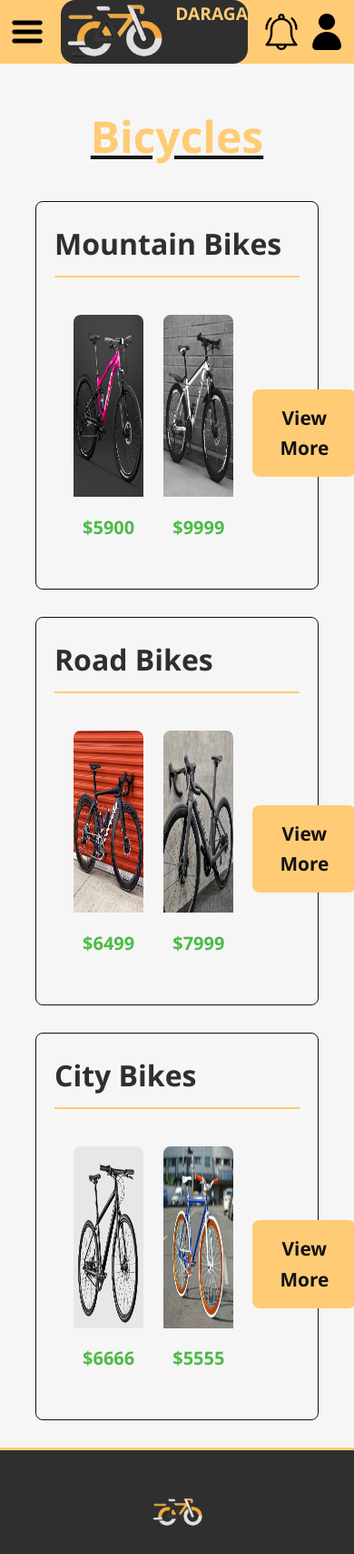
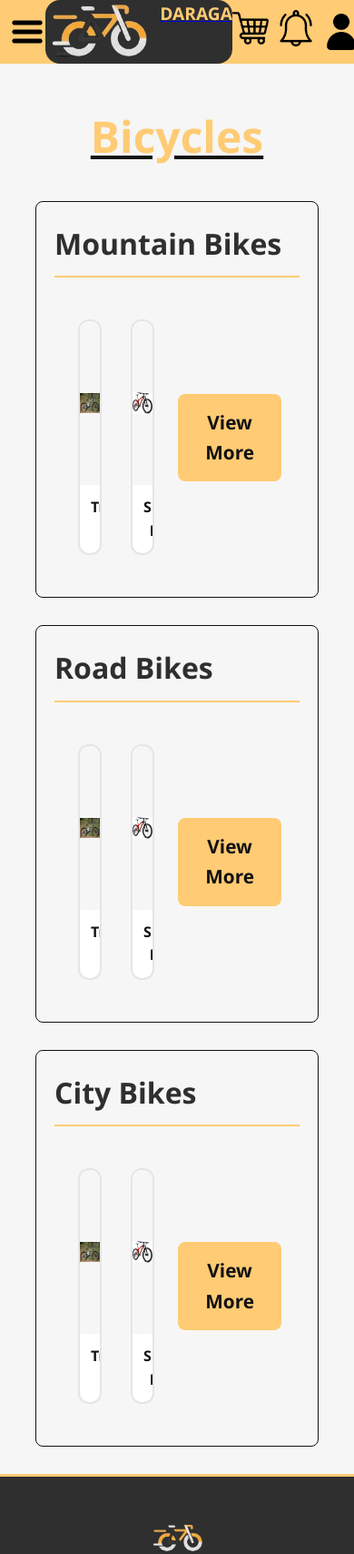
Before and after one commit to MohamedSoliman1012/Daraga-shoping-website, a PHP site: page /bicycles.html in a window 390 px wide; the page is wider, and only the part inside the window is pictured. Shown: the top 1708 px of that part at 91% size. Run offline with PHP 8.4, Linux system fonts and the light colour scheme.

Commit message:
Redesign bike and discount item cards, update header UI
Refactored the display of bike and discount items in bicycles.html and home.html to use a unified 'item-card' component with improved styling and structure. Enhanced the header in bicycles.html with navigation icons, a profile dropdown, and accessibility improvements. Updated style.css to consolidate and modernize card styles, ensuring consistency and responsiveness across devices.

```diff
--- a/bicycles.html
+++ b/bicycles.html
@@ -5,19 +5,44 @@
     <meta name="viewport" content="width=device-width, initial-scale=1.0">
     <title>Bicycles Page</title>
     <link rel="stylesheet" href="styles/style.css">
+    <script src="js/navigation.js" defer></script>
 </head>
 <body>
     <header class="header-main">
-        <div class="L">
-            <img src="images/icons/burger-bar.png" height="50px" width="50px" alt="">
+        <div class="L" id="menuToggle">
+            <img src="images/icons/burger-bar.png" height="50px" width="50px" alt="Menu" title="Menu">
         </div>
-        <div class="M">
+        <a href="home.html" class="M">
             <img src="images/branding/logo.png" height="70px" alt="Daraga Logo" class="logo-img">
             <h1>DARAGA</h1>
+        </a>
+        <div class="R">
+            <a href="#" id="cartIcon" title="Shopping Cart">
+                <img src="images/icons/shopping-cart.png" height="50px" width="50px" alt="Shopping Cart">
+            </a>
+            <a href="#" id="notificationIcon" title="Notifications">
+                <img src="images/icons/notification.png" height="50px" width="50px" alt="Notifications">
+            </a>
+            <div class="profile-dropdown-container">
+                <a href="#" id="profileIcon" title="Profile" class="profile-icon-link">
+                    <img src="images/icons/avatar.png" height="50px" width="50px" alt="Profile">
+                </a>
+                <div class="profile-dropdown" id="profileDropdown">
+                    <a href="profile.html" class="dropdown-item">
+                        <span>👤</span> Your Profile
+                    </a>
+                    <a href="#" class="dropdown-item" id="ordersLink">
+                        <span>📦</span> Your Orders
+                    </a>
+                    <a href="#" class="dropdown-item" id="cartLink">
+                        <span>🛒</span> Shopping Cart
+                    </a>
+                    <div class="dropdown-divider"></div>
+                    <a href="index.html" class="dropdown-item logout">
+                        <span>🚪</span> Log Out
+                    </a>
                 </div>
-        <div class="R">
-            <img src="images/icons/notification.png" height="50px" width="50px" alt="">
-            <img src="images/icons/avatar.png" height="50px" width="50px" alt="">
+            </div>
         </div>
     </header>
 
@@ -26,13 +51,20 @@
         <div class="bike-subcategory">
             <h2>Mountain Bikes</h2>
             <div class="subcategory-items">
-                <div class="item">
-                    <img src="images/bikes/mountain/1.jpg" alt="">
-                    <div class="price">$5900</div>
+                <div class="item-card">
+            <div class="card-image" style="background-image:url('images/bikes/mountain/3.jpg')" aria-label="TrailMaster X"></div>
+            <div class="card-body">
+                <h3 class="card-title">TrailMaster X</h3>
+                <div class="card-price">$1,199</div>
             </div>
-                <div class="item">
-                    <img src="images/bikes/mountain/2.jpg" alt="">
-                    <div class="price">$9999</div>
+        </div>
+
+        <div class="item-card">
+            <div class="card-image" style="background-image:url('images/bikes/mountain/4.jpg')" aria-label="Sprint Elite"></div>
+            <div class="card-body">
+                <h3 class="card-title">Sprint Elite</h3>
+                <div class="card-price">$4,299</div>
+            </div>
         </div>
                 <a href="mountain-bikes.html" class="view-more">View More</a>
             </div>
@@ -41,13 +73,20 @@
         <div class="bike-subcategory">
             <h2>Road Bikes</h2>
             <div class="subcategory-items">
-                <div class="item">
-                    <img src="images/bikes/road/1.jpg" alt="">
-                    <div class="price">$6499</div>
+                <div class="item-card">
+            <div class="card-image" style="background-image:url('images/bikes/mountain/3.jpg')" aria-label="TrailMaster X"></div>
+            <div class="card-body">
+                <h3 class="card-title">TrailMaster X</h3>
+                <div class="card-price">$1,199</div>
             </div>
-                <div class="item">
-                    <img src="images/bikes/road/2.jpg" alt="">
-                    <div class="price">$7999</div>
+        </div>
+
+        <div class="item-card">
+            <div class="card-image" style="background-image:url('images/bikes/mountain/4.jpg')" aria-label="Sprint Elite"></div>
+            <div class="card-body">
+                <h3 class="card-title">Sprint Elite</h3>
+                <div class="card-price">$4,299</div>
+            </div>
         </div>
                 <a href="road-bikes.html" class="view-more">View More</a>
             </div>
@@ -56,13 +95,20 @@
         <div class="bike-subcategory">
             <h2>City Bikes</h2>
             <div class="subcategory-items">
-                <div class="item">
-                    <img src="images/bikes/city/1.jpg" alt="">
-                    <div class="price">$6666</div>
+                <div class="item-card">
+            <div class="card-image" style="background-image:url('images/bikes/mountain/3.jpg')" aria-label="TrailMaster X"></div>
+            <div class="card-body">
+                <h3 class="card-title">TrailMaster X</h3>
+                <div class="card-price">$1,199</div>
             </div>
-                <div class="item">
-                    <img src="images/bikes/city/2.jpg" alt="">
-                    <div class="price">$5555</div>
+        </div>
+
+        <div class="item-card">
+            <div class="card-image" style="background-image:url('images/bikes/mountain/4.jpg')" aria-label="Sprint Elite"></div>
+            <div class="card-body">
+                <h3 class="card-title">Sprint Elite</h3>
+                <div class="card-price">$4,299</div>
+            </div>
         </div>
                 <a href="city-bikes.html" class="view-more">View More</a>
             </div>
--- a/styles/style.css
+++ b/styles/style.css
@@ -491,15 +491,154 @@ display: flex;
     padding: 0 20px;
 }
 
+/* discount-item should use the same styling as item-card */
 .discount-item {
+    background: white;
+    padding: 0;
+    border: 2px solid rgba(0,0,0,0.1);
+    border-radius: 12px;
+    text-align: center;
+    width: 280px;
     display: inline-block;
     margin: 16px;
+    vertical-align: top;
+    overflow: hidden;
+    transition: transform 150ms ease, box-shadow 150ms ease;
+    cursor: pointer;
+    min-height: 240px;
+}
+
+.discount-item img,
+.discount-item .card-image {
+    width: 100%;
+    height: 180px;
+    object-fit: contain;
+    object-position: center;
+    display: block;
+    background-color: #f6f6f6;
+}
+
+.discount-item .card-image {
+    background-size: contain;
+    background-position: center;
+    background-repeat: no-repeat;
+}
+
+.discount-item .card-body {
+    padding: 12px;
+    display: flex;
+    justify-content: space-between;
+    align-items: center;
+    gap: 8px;
+}
+
+.discount-item .card-title {
+    font-weight: 700;
+    font-size: 1rem;
+    color: var(--third);
+    margin: 0;
+}
+
+.discount-item .card-price {
+    color: var(--buy);
+    font-weight: 800;
+    font-size: 1rem;
+}
+
+.discount-item:hover {
+    transform: translateY(-6px);
+    box-shadow: 0 8px 30px rgba(0,0,0,0.12);
+}
+
+.item-card {
+    background: white;
+    padding: 0;
     border: 2px solid rgba(0,0,0,0.1);
     border-radius: 12px;
-    width: 320px;
-    height: 240px;
-    background-color: white;
+    text-align: center;
+    width: 280px;
+    display: inline-block;
+    margin: 16px;
+    vertical-align: top;
+    overflow: hidden;
+    transition: transform 150ms ease, box-shadow 150ms ease;
     cursor: pointer;
+}
+
+/* image area: ensure full image is visible, centered and scaled to fit */
+.item-card img {
+    width: 100%;
+    height: 180px;
+    object-fit: contain;
+    object-position: center;
+    display: block;
+    background-color: #f6f6f6;
+}
+
+/* alternate image container using background-image - show full image */
+.item-card .card-image {
+    width: 100%;
+    height: 180px;
+    background-size: contain;
+    background-position: center;
+    background-repeat: no-repeat;
+    display: block;
+    background-color: #f6f6f6;
+}
+
+/* content area */
+.item-card .card-body {
+    padding: 12px;
+    display: flex;
+    justify-content: space-between;
+    align-items: center;
+    gap: 8px;
+}
+
+.item-card .card-title {
+    font-weight: 700;
+    font-size: 1rem;
+    color: var(--third);
+    margin: 0;
+}
+
+.item-card .card-price {
+    color: var(--buy);
+    font-weight: 800;
+    font-size: 1rem;
+}
+
+/* hover/interaction */
+.item-card:hover {
+    transform: translateY(-6px);
+    box-shadow: 0 8px 30px rgba(0,0,0,0.12);
+}
+
+/* responsive adjustments */
+@media (max-width: 768px) {
+    .item-card {
+        width: 100%;
+        max-width: 280px;
+        height: auto;
+    }
+
+    .item-card img,
+    .item-card .card-image {
+        height: 180px;
+        object-fit: contain;
+        object-position: center;
+    }
+
+    .item {
+        width: 100%;
+        max-width: 320px;
+    }
+
+    .item img {
+        height: 180px;
+        object-fit: contain;
+        object-position: center;
+    }
 }
 
 /* Professional Footer Styles */
@@ -930,10 +1069,21 @@ display: flex;
         padding: 20px;
     }
 
-    .category-item,
+    .category-item {
+        width: 100%;
+        max-width: 320px;
+    }
+
     .discount-item {
         width: 100%;
-        max-width: 320px;
+        max-width: 280px;
+    }
+
+    .discount-item img,
+    .discount-item .card-image {
+        height: 180px;
+        object-fit: contain;
+        object-position: center;
     }
 
     .profile-dropdown {
@@ -1007,10 +1157,16 @@ display: flex;
     margin: 10px;
     border: 1px solid var(--main);
     border-radius: 8px;
+    overflow: hidden;
+    background-color: white;
     img{
         width: 100%;
         height: 200px;
         border-radius: 8px 8px 0 0;
+        object-fit: contain;
+        object-position: center;
+        background-color: #f6f6f6;
+        display: block;
     }
 }
 
@@ -1036,3 +1192,5 @@ display: flex;
     border: none;
     cursor: pointer;
 }
+
+/* Item card styles consolidated above - removed duplicate definition */
```
Also changed, not shown: home.html (+38 -10 lines). Lines whose indentation alone changed are shown as unchanged.
